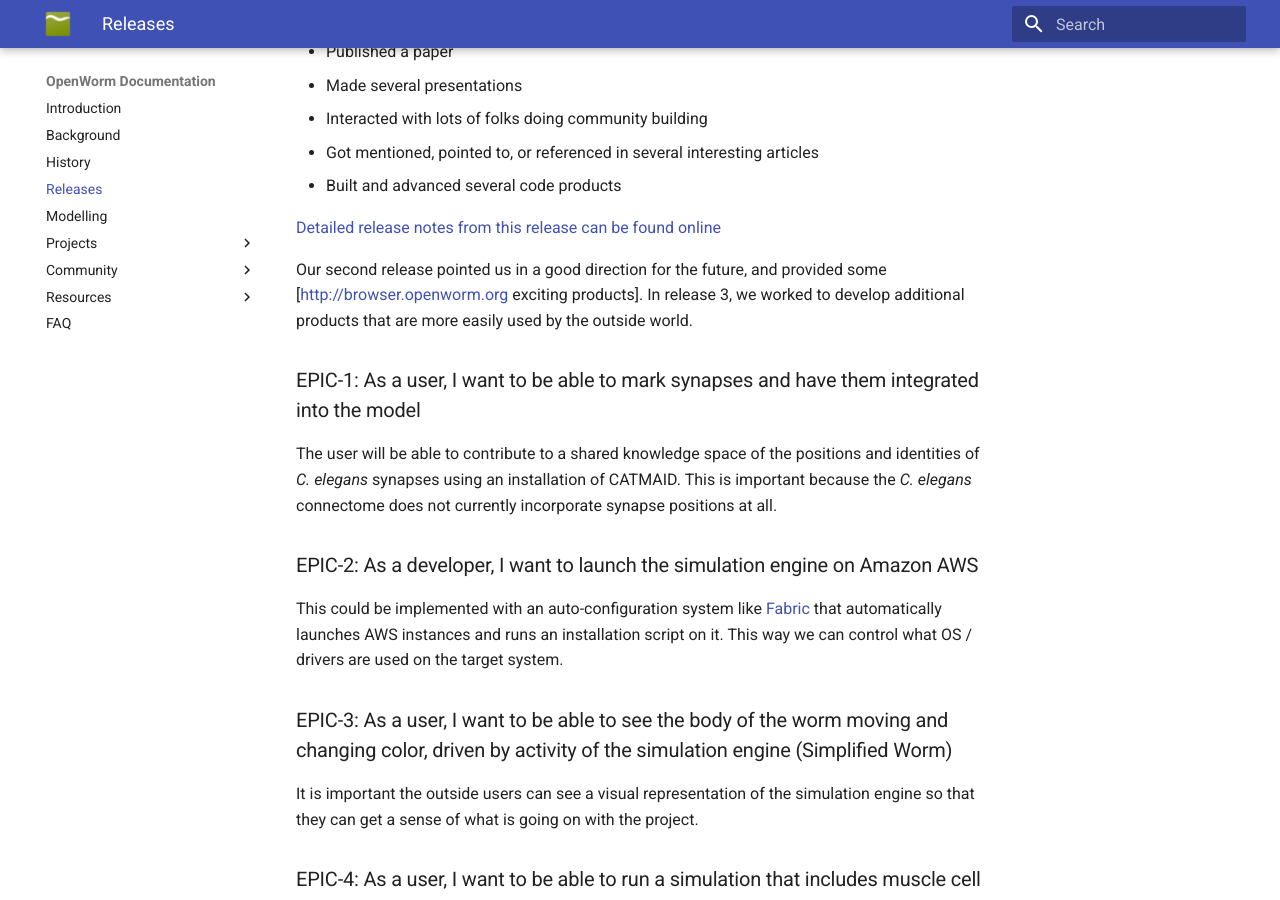
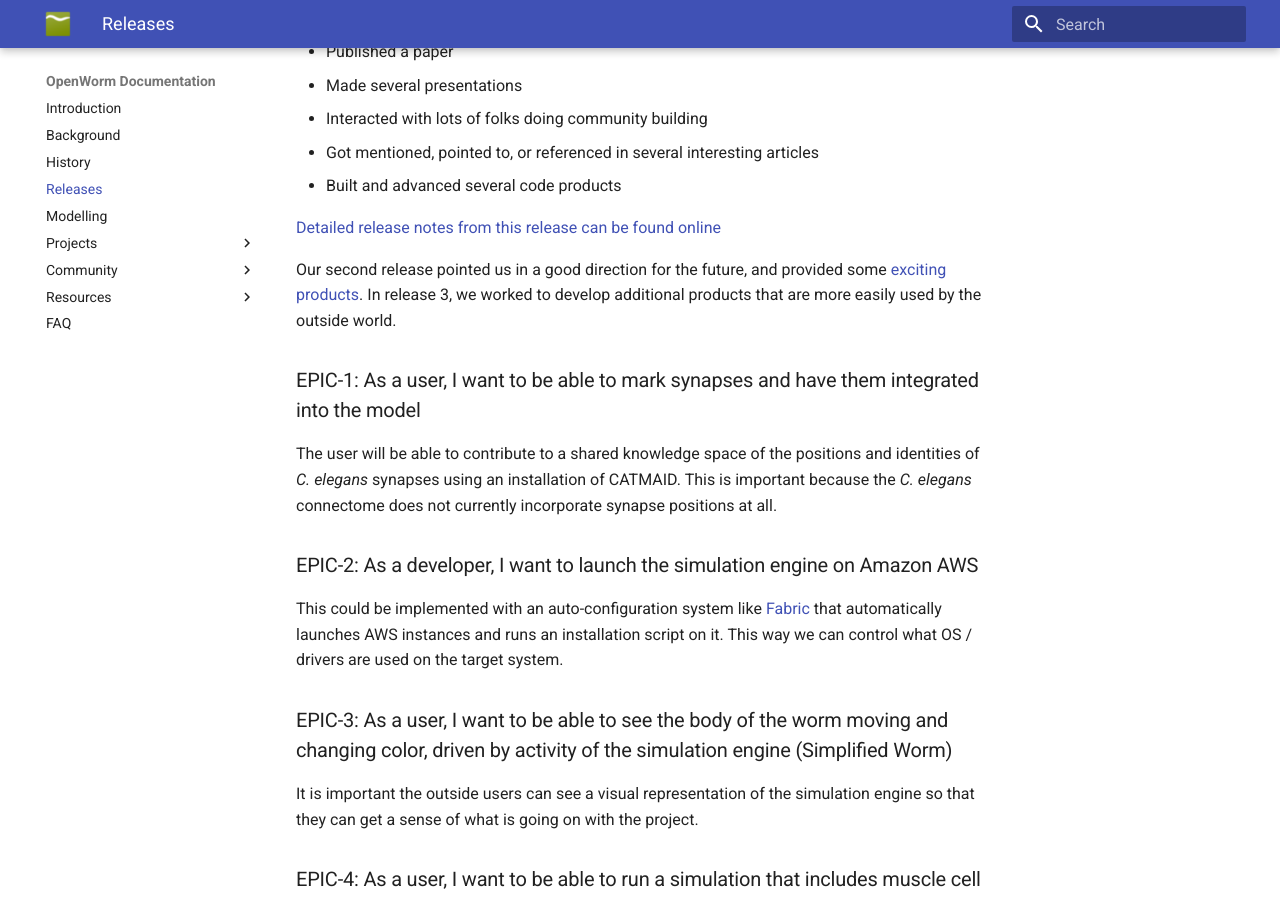
Before and after one commit to openworm/openworm_docs, an MkDocs documentation site: the page built from docs/releases.md, in a window 1280 px wide and 900 px high, scrolled down 2301 px. Built offline with MkDocs 1.6.1 and Material for MkDocs 9.7.7, drawn with Linux system fonts in a browser that asks for light colours; some of the changed lines change nothing that is shown.

Commit message:
Released: wording change

```diff
--- a/docs/releases.md
+++ b/docs/releases.md
@@ -86,7 +86,7 @@ This release, among many acheivements, we accomplished the following:
 
 [Detailed release notes from this release can be found online](https://docs.google.com/a/metacell.us/document/d/1cg1YnKI92tN9HZeXachTfpRlKP10OuJhXlRBabeTnuI/pub)
 
-Our second release pointed us in a good direction for the future, and provided some [[<http://browser.openworm.org>](http://browser.openworm.org) exciting products]. In release 3, we worked to develop additional products that are more easily used by the outside world.
+Our second release pointed us in a good direction for the future, and provided some [exciting products](http://browser.openworm.org). In release 3, we worked to develop additional products that are more easily used by the outside world.
 
 ### EPIC-1: As a user, I want to be able to mark synapses and have them integrated into the model
 
```
